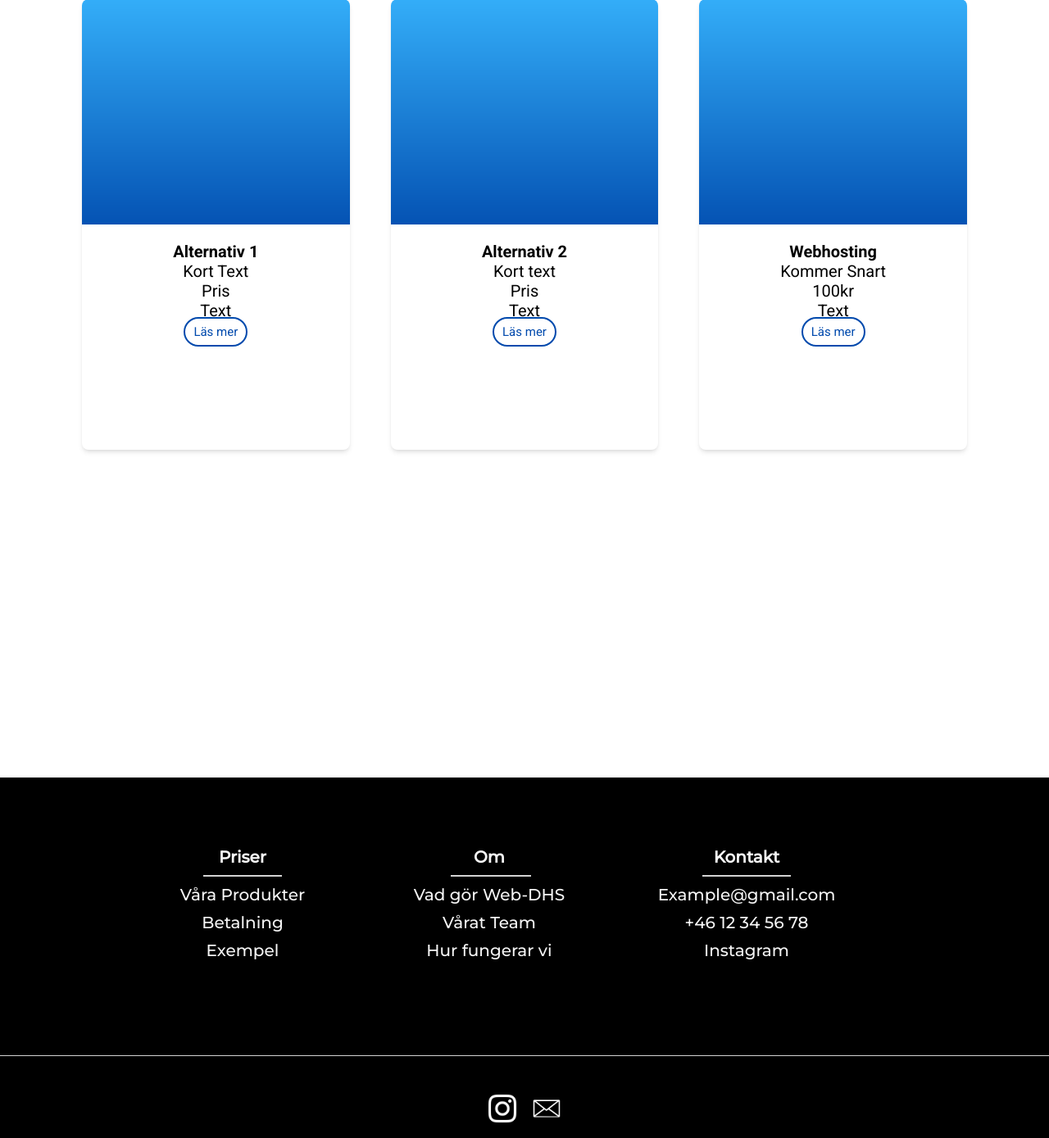
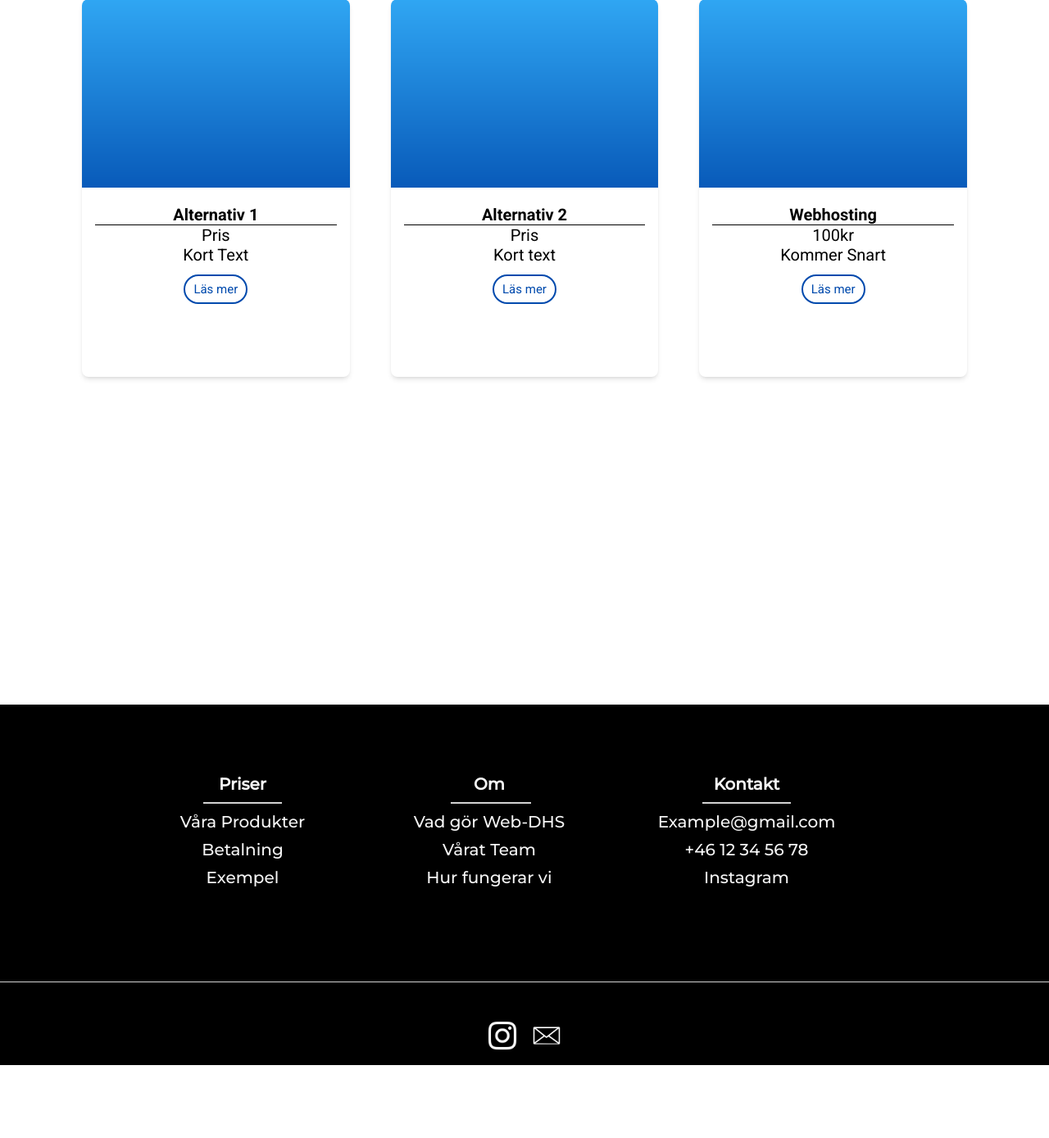
Before and after one commit to oscarskold/Hemsida-webdhs, a PHP site: page /html/Services.html in a window 1280 px wide. Shown: the part 301-1690 px from the top of the page at 82% size. After the commit the page ends 1601 px from the top, so only its background shows below. Run offline with PHP 8.4, Linux system fonts and the light colour scheme.

Commit message:
Improved service cards

```diff
--- a/css/services.css
+++ b/css/services.css
@@ -32,13 +32,19 @@ nav {
 
 .cards {
     grid-column: span 4;
-    grid-row: span 3;
+    grid-row: span 2;
     text-align: center;
     border-radius: 0.5rem;
     overflow: hidden;
     box-shadow: 0 4px 6px -1px rgb(0 0 0 / 0.1), 0 2px 4px -2px rgb(0 0 0 / 0.1);
     transition: ease-in-out 0.2s;
     font-size: 20px;
+}
+
+.cards hr {
+    height: 1px;
+    background-color: black;
+    border: none;
 }
 
 .cards:hover {
--- a/html/Services.html
+++ b/html/Services.html
@@ -53,31 +53,31 @@
             <img src="../img/productlogo.png" alt="">
             <div>
                 <span class="t1">Alternativ 1</span>
+                <hr>
+                <span>Pris</span>
                 <span>Kort Text</span>
-                <span>Pris</span>
-                <span>Text</span>
-                <a class="rm" href="product.html">Läs mer</a>
             </div>
+            <a class="rm" href="product.html">Läs mer</a>
         </div>
         <div class="cards">
             <img src="../img/productlogo.png" alt="">
             <div>
                 <span class="t1">Alternativ 2</span>
+                <hr>
+                <span>Pris</span>
                 <span>Kort text</span>
-                <span>Pris</span>
-                <span>Text</span>
-                <a class="rm" href="product.html">Läs mer</a>
             </div>
+            <a class="rm" href="product.html">Läs mer</a>
         </div>
         <div class="cards">
             <img src="../img/productlogo.png" alt="">
             <div>
                 <span class="t1">Webhosting</span>
+                <hr>
+                <span>100kr</span>
                 <span>Kommer Snart</span>
-                <span>100kr</span>
-                <span>Text</span>
-                <a class="rm" href="product.html">Läs mer</a>
             </div>
+            <a class="rm" href="product.html">Läs mer</a>
         </div>
 
         <div id="s2">
```
